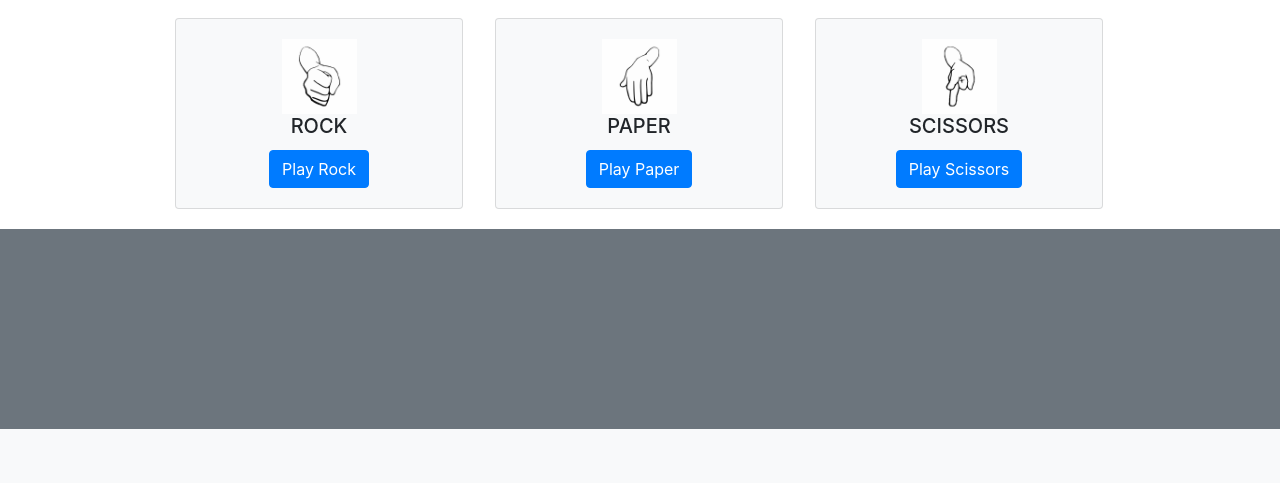
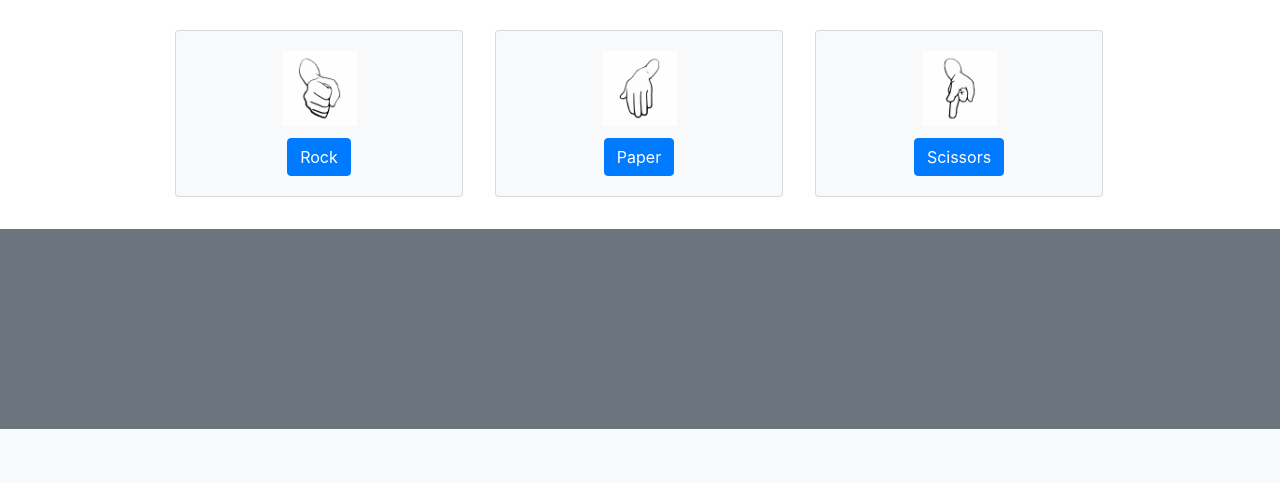
Before and after one commit to StevenPackard/summer2020-jsday3-challenge, a plain HTML site: page index.html in a window 1280 px wide. Shown: the part 59-542 px from the top of the page. Drawn offline with nearby package versions, Linux system fonts and the light colour scheme.

Commit message:
change button

```diff
--- a/index.html
+++ b/index.html
@@ -22,8 +22,8 @@
         <div class="card bg-light" style="width: 18rem;">
           <div class="card-body">
             <img class="short" src="hand-rock.png" alt="">
-            <h5 class="card-title">ROCK</h5>
-            <button class="btn btn-primary" onclick="play('rock')">Play Rock</button>
+            <h5 class="card-title"></h5>
+            <button class="btn btn-primary" onclick="play('rock')">Rock</button>
           </div>
         </div>
       </div>
@@ -31,8 +31,8 @@
         <div class="card bg-light" style="width: 18rem;">
           <div class="card-body">
             <img class="short" src="hand-paper.png" alt="">
-            <h5 class="card-title">PAPER</h5>
-            <button class="btn btn-primary" onclick="play('paper')">Play Paper</button>
+            <h5 class="card-title"></h5>
+            <button class="btn btn-primary" onclick="play('paper')">Paper</button>
           </div>
         </div>
       </div>
@@ -40,8 +40,8 @@
         <div class="card bg-light" style="width: 18rem;">
           <div class="card-body">
             <img class="short" src="hand-scissors.png" alt="">
-            <h5 class="card-title">SCISSORS</h5>
-            <button class="btn btn-primary" onclick="play('scissors')">Play Scissors</button>
+            <h5 class="card-title"></h5>
+            <button class="btn btn-primary" onclick="play('scissors')">Scissors</button>
           </div>
         </div>
       </div>
```
